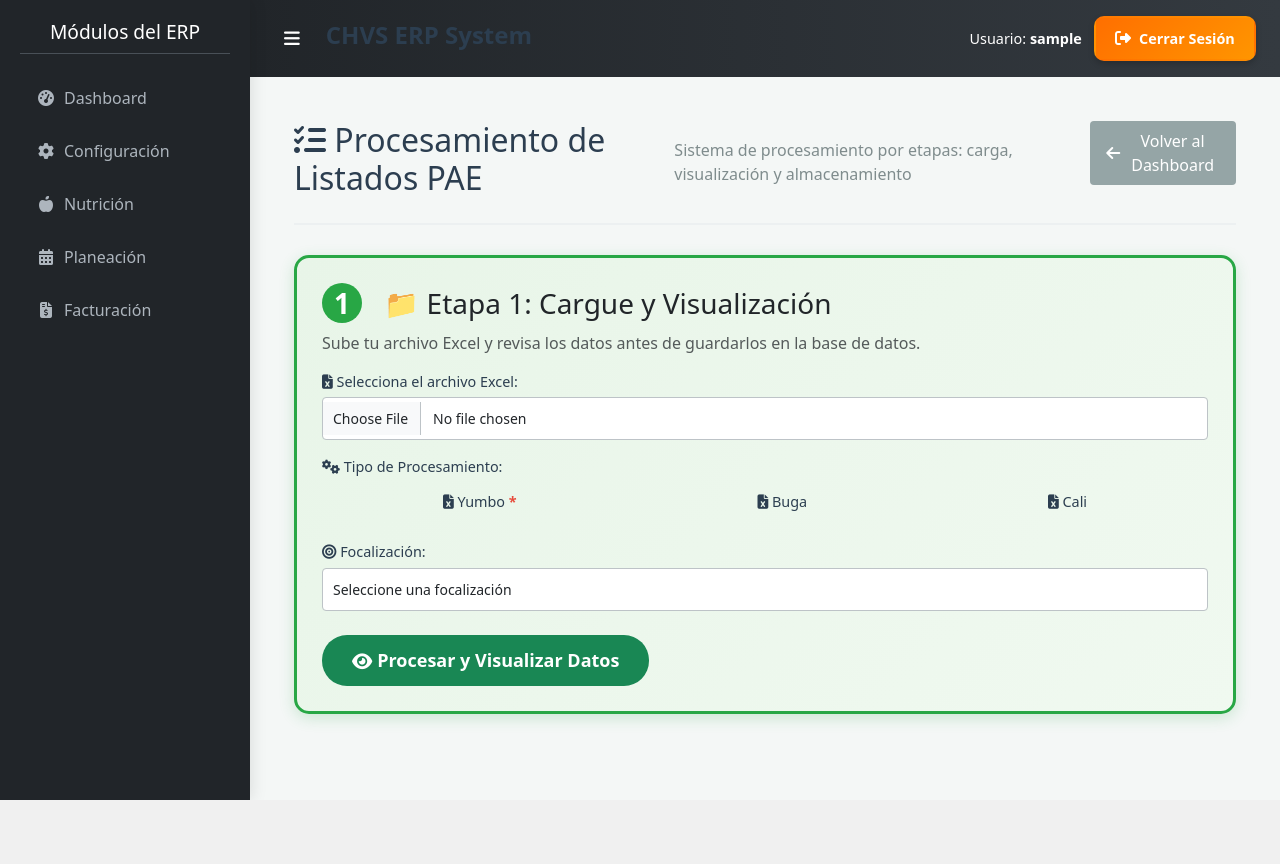
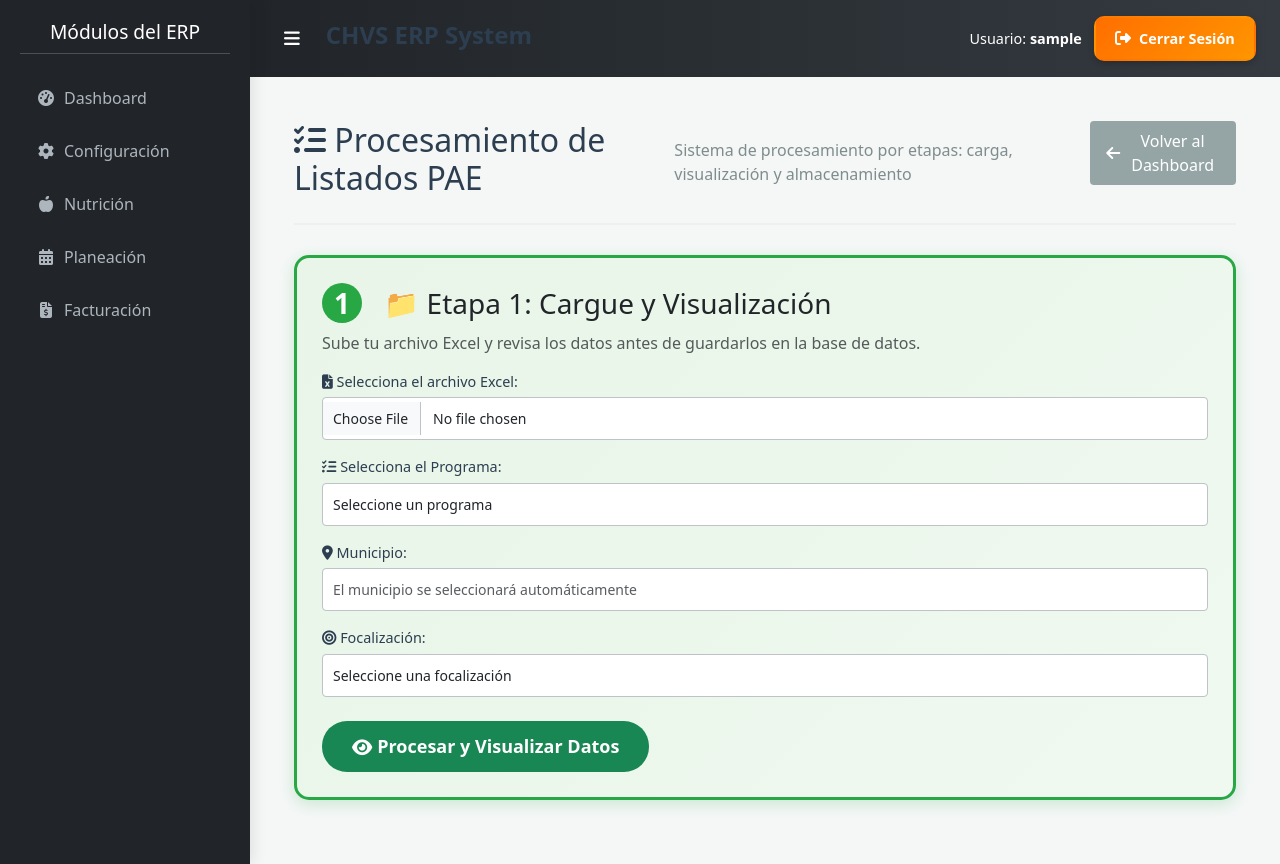
Before and after one commit to erpplaneacion-eng/ERP_CHVS, a Django app: page /facturacion/procesar-listados/ in a window 1280 px wide. Before the commit the page ends 800 px from the top, so only its background shows below. Run offline with Django 5.2, Linux system fonts and the light colour scheme; the visitor is signed in with stand-in values (Sample User, id 1); data that the repository does not hold is empty; parts of the project's set-up code (start-up, migrations or seed data) failed here and were passed over; some libraries are stand-ins or nearby versions.

Commit message:
se agrega programa a tabla de listados focalizacion

```diff
--- a/erp_chvs/facturacion/urls.py
+++ b/erp_chvs/facturacion/urls.py
@@ -26,4 +26,5 @@ urlpatterns = [
     path('estadisticas-sedes/', views.obtener_estadisticas_sedes, name='estadisticas_sedes'),
     path('api/focalizaciones-existentes/', views.api_focalizaciones_existentes, name='api_focalizaciones_existentes'),
     path('estadisticas-bd/', views.obtener_estadisticas_bd, name='estadisticas_bd'),
+    path('api/get-municipio-for-programa/', views.get_municipio_for_programa, name='get_municipio_for_programa'),
 ]
--- a/erp_chvs/facturacion/views.py
+++ b/erp_chvs/facturacion/views.py
@@ -79,9 +79,11 @@ def procesar_listados_view(request):
         HttpResponse: Página de procesamiento por etapas
     """
     # Inicializar contexto para las dos etapas
+    programas = Programa.objects.select_related('municipio').all()
     contexto = {
         # Configuración general
         'focalizaciones': FOCALIZACIONES_DISPONIBLES,
+        'programas': programas,
 
         # ETAPA 1: Visualización
         'etapa_actual': 1,
@@ -114,12 +116,27 @@ def procesar_listados_view(request):
                 # ================================
                 archivo = request.FILES['archivo_excel']
                 focalizacion = request.POST.get('focalizacion', '')
-                tipo_procesamiento = request.POST.get('tipo_procesamiento', '')
+                programa_id = request.POST.get('programa', '')
 
-                # Validar tipo de procesamiento
-                if not tipo_procesamiento:
-                    contexto['error'] = "Tipo de procesamiento no seleccionado. Por favor, seleccione el municipio (Yumbo, Buga o Cali)."
+                # Validar programa
+                if not programa_id:
+                    contexto['error'] = "Debe seleccionar un programa."
                     return render(request, 'facturacion/procesar_listados.html', contexto)
+
+                try:
+                    programa = Programa.objects.select_related('municipio').get(id=programa_id)
+                    municipio = programa.municipio.nombre_municipio
+                    # Determinar tipo_procesamiento a partir del municipio
+                    if "YUMBO" in municipio.upper():
+                        tipo_procesamiento = "yumbo"
+                    elif "BUGA" in municipio.upper():
+                        tipo_procesamiento = "buga"
+                    else:
+                        tipo_procesamiento = "nuevo" # Cali o cualquier otro
+                except Programa.DoesNotExist:
+                    contexto['error'] = "El programa seleccionado no es válido."
+                    return render(request, 'facturacion/procesar_listados.html', contexto)
+
 
                 # Validar focalización
                 if not focalizacion or focalizacion not in FOCALIZACIONES_DISPONIBLES:
@@ -156,6 +173,7 @@ def procesar_listados_view(request):
                     request.session['datos_etapa_1'] = {
                         'archivo_name': archivo.name,
                         'focalizacion': focalizacion,
+                        'programa_id': programa_id,
                         'tipo_procesamiento': tipo_procesamiento,
                         'total_registros': resultado.get('total_registros', 0),
                         'dataframe_procesado_json': df_json,  # DataFrame ya procesado
@@ -198,6 +216,7 @@ def procesar_listados_view(request):
                 archivo_name = datos_etapa_1['archivo_name']
                 focalizacion = datos_etapa_1['focalizacion']
                 tipo_procesamiento = datos_etapa_1['tipo_procesamiento']
+                programa_id = datos_etapa_1.get('programa_id')
 
                 FacturacionLogger.log_procesamiento_inicio(archivo_name, f"etapa_2_{tipo_procesamiento}", focalizacion)
 
@@ -215,7 +234,7 @@ def procesar_listados_view(request):
 
                     # Guardar directamente en BD usando el DataFrame procesado
 
-                    resultado_persistencia = PersistenceService.guardar_listados_focalizacion(df_procesado)
+                    resultado_persistencia = PersistenceService.guardar_listados_focalizacion(df_procesado, programa_id=programa_id)
 
                     # Crear resultado compatible con el contexto
                     resultado = {
@@ -245,7 +264,8 @@ def procesar_listados_view(request):
                         archivo_recreado,
                         focalizacion,
                         tipo_procesamiento,
-                        guardar_en_bd=True
+                        guardar_en_bd=True,
+                        programa_id=programa_id
                     )
 
                 # Actualizar contexto con resultados del guardado
@@ -295,13 +315,27 @@ def validar_archivo_ajax(request):
             })
 
         archivo = request.FILES['archivo_excel']
-        tipo_procesamiento = request.POST.get('tipo_procesamiento', '')
+        programa_id = request.POST.get('programa', '')
 
-        # Validar que se haya especificado tipo de procesamiento
-        if not tipo_procesamiento:
+        if not programa_id:
             return JsonResponse({
                 'success': False,
-                'error': 'Debe seleccionar el tipo de procesamiento (Yumbo, Buga o Cali)'
+                'error': 'Debe seleccionar un programa'
+            })
+
+        try:
+            programa = Programa.objects.get(id=programa_id)
+            municipio = programa.municipio.nombre_municipio
+            if "YUMBO" in municipio.upper():
+                tipo_procesamiento = "yumbo"
+            elif "BUGA" in municipio.upper():
+                tipo_procesamiento = "buga"
+            else:
+                tipo_procesamiento = "nuevo"
+        except Programa.DoesNotExist:
+            return JsonResponse({
+                'success': False,
+                'error': 'El programa seleccionado no es válido'
             })
 
         # Validar archivo básico
@@ -913,3 +947,22 @@ def generar_zip_masivo_etc(request, etc, mes, focalizacion):
         HttpResponse: Archivo ZIP con todos los PDFs de las sedes del ETC
     """
     return PDFAsistenciaService.generar_zip_masivo_por_etc(etc, mes, focalizacion)
+
+@login_required
+def get_municipio_for_programa(request):
+    """
+    Vista AJAX para obtener el municipio de un programa.
+    """
+    programa_id = request.GET.get('programa_id')
+    if not programa_id:
+        return JsonResponse({'error': 'No se proporcionó el ID del programa'}, status=400)
+
+    try:
+        programa = Programa.objects.select_related('municipio').get(id=programa_id)
+        municipio = {
+            'id': programa.municipio.pk,
+            'nombre': programa.municipio.nombre_municipio
+        }
+        return JsonResponse({'municipio': municipio})
+    except Programa.DoesNotExist:
+        return JsonResponse({'error': 'Programa no encontrado'}, status=404)
--- a/erp_chvs/templates/facturacion/procesar_listados.html
+++ b/erp_chvs/templates/facturacion/procesar_listados.html
@@ -50,27 +50,25 @@
                 <input type="file" class="form-control" name="archivo_excel" id="archivo_excel" required accept=".xls,.xlsx">
             </div>
 
-            <!-- Tipo de Procesamiento -->
+            <!-- Programa -->
             <div class="form-group mb-3">
-                <label class="form-label d-block">
-                    <i class="fas fa-cogs"></i> Tipo de Procesamiento:
+                <label for="programa" class="form-label">
+                    <i class="fas fa-tasks"></i> Selecciona el Programa:
                 </label>
-                <div class="btn-group" role="group" aria-label="Tipo de procesamiento">
-                    <input type="radio" class="btn-check" name="tipo_procesamiento" id="yumbo" value="yumbo" autocomplete="off" required>
-                    <label class="btn btn-outline-primary" for="yumbo">
-                        <i class="fas fa-file-excel"></i> Yumbo
-                    </label>
+                <select name="programa" id="programa" class="form-control" required>
+                    <option value="">Seleccione un programa</option>
+                    {% for programa in programas %}
+                    <option value="{{ programa.id }}">{{ programa.programa }} - {{ programa.municipio.nombre_municipio }}</option>
+                    {% endfor %}
+                </select>
+            </div>
 
-                    <input type="radio" class="btn-check" name="tipo_procesamiento" id="buga" value="buga" autocomplete="off">
-                    <label class="btn btn-outline-primary" for="buga">
-                        <i class="fas fa-file-excel"></i> Buga
-                    </label>
-
-                    <input type="radio" class="btn-check" name="tipo_procesamiento" id="nuevo" value="nuevo" autocomplete="off">
-                    <label class="btn btn-outline-primary" for="nuevo">
-                        <i class="fas fa-file-excel"></i> Cali
-                    </label>
-                </div>
+            <!-- Municipio (Display Only) -->
+            <div class="form-group mb-3">
+                <label class="form-label">
+                    <i class="fas fa-map-marker-alt"></i> Municipio:
+                </label>
+                <input type="text" id="municipio_display" class="form-control" readonly placeholder="El municipio se seleccionará automáticamente">
             </div>
 
             <!-- Focalización -->
@@ -357,122 +355,28 @@
 {% block extra_js %}
 <script>
     document.addEventListener('DOMContentLoaded', function() {
-        // Configurar validación del formulario
-        const formEtapa1 = document.getElementById('form-etapa-1');
-        if (formEtapa1) {
-            formEtapa1.addEventListener('submit', function(e) {
-                // Validar que se haya seleccionado un tipo de procesamiento
-                const tipoSeleccionado = document.querySelector('input[name="tipo_procesamiento"]:checked');
-                if (!tipoSeleccionado) {
-                    e.preventDefault();
-                    alert('⚠️ Por favor, seleccione el tipo de procesamiento (Yumbo, Buga o Cali)');
-                    return false;
-                }
-            });
-        }
+        const programaSelect = document.getElementById('programa');
+        const municipioDisplay = document.getElementById('municipio_display');
 
-        // Configurar validación de archivos
-        const fileInput = document.getElementById('archivo_excel');
-        if (fileInput) {
-            fileInput.addEventListener('change', function(e) {
-                const file = e.target.files[0];
-                if (file) {
-                    const fileInfo = document.createElement('small');
-                    fileInfo.className = 'form-text text-muted file-info';
-                    fileInfo.textContent = `Archivo seleccionado: ${file.name} (${formatFileSize(file.size)})`;
-
-                    const existingInfo = e.target.parentNode.querySelector('.file-info');
-                    if (existingInfo) {
-                        existingInfo.remove();
-                    }
-
-                    e.target.parentNode.appendChild(fileInfo);
-                }
-            });
-        }
-
-        // Función para formatear tamaño de archivo
-        function formatFileSize(bytes) {
-            if (bytes === 0) return '0 Bytes';
-            const k = 1024;
-            const sizes = ['Bytes', 'KB', 'MB', 'GB'];
-            const i = Math.floor(Math.log(bytes) / Math.log(k));
-            return parseFloat((bytes / Math.pow(k, i)).toFixed(2)) + ' ' + sizes[i];
-        }
-
-        // --- LÓGICA PARA BLOQUEAR FOCALIZACIONES EXISTENTES ---
-        const tipoProcesamientoRadios = document.querySelectorAll('input[name="tipo_procesamiento"]');
-        const focalizacionSelect = document.getElementById('focalizacion');
-
-        async function actualizarFocalizacionesDisponibles() {
-            const tipoRadio = document.querySelector('input[name="tipo_procesamiento"]:checked');
-            if (!tipoRadio) return; // Si no hay selección, salir
-
-            const tipoSeleccionado = tipoRadio.value;
-
-            // Resetear todas las opciones primero
-            Array.from(focalizacionSelect.options).forEach(opt => {
-                opt.disabled = false;
-                opt.textContent = opt.value; // Restaurar texto original
-            });
-
-            // Validar para Yumbo, Buga y Cali
-            if (tipoSeleccionado === 'yumbo' || tipoSeleccionado === 'buga' || tipoSeleccionado === 'nuevo') {
-                focalizacionSelect.disabled = true; // Bloquear mientras carga
-                const label = document.querySelector('label[for="focalizacion"]');
-                const originalText = label.innerHTML;
-                label.innerHTML += ' <span class="spinner-border spinner-border-sm" role="status" aria-hidden="true"></span>';
-
+        programaSelect.addEventListener('change', async function() {
+            const programaId = this.value;
+            if (programaId) {
                 try {
-                    // Determinar municipio según selección
-                    let municipio = '';
-                    let municipioNombre = ''; // Para mostrar en el mensaje
-
-                    if (tipoSeleccionado === 'yumbo') {
-                        municipio = 'YUMBO';
-                        municipioNombre = 'YUMBO';
-                    } else if (tipoSeleccionado === 'buga') {
-                        municipio = 'GUADALAJARA DE BUGA';
-                        municipioNombre = 'BUGA';
-                    } else if (tipoSeleccionado === 'nuevo') {
-                        municipio = 'CALI';
-                        municipioNombre = 'CALI';
-                    }
-
-                    const response = await fetch(`{% url 'facturacion:api_focalizaciones_existentes' %}?etc=${municipio}`);
-
-                    if (!response.ok) {
-                        throw new Error('Error al consultar el servidor.');
-                    }
-
-                    const data = await response.json();
-                    const focalizacionesExistentes = data.focalizaciones || [];
-
-                    if (focalizacionesExistentes.length > 0) {
-                        Array.from(focalizacionSelect.options).forEach(opt => {
-                            if (focalizacionesExistentes.includes(opt.value)) {
-                                opt.disabled = true;
-                                opt.textContent = `${opt.value} (Ya existe en ${municipioNombre})`;
-                            }
-                        });
+                    const response = await fetch(`{% url 'facturacion:get_municipio_for_programa' %}?programa_id=${programaId}`);
+                    if (response.ok) {
+                        const data = await response.json();
+                        municipioDisplay.value = data.municipio.nombre;
+                    } else {
+                        municipioDisplay.value = 'Error al obtener el municipio';
                     }
                 } catch (error) {
-                    console.error("Error al actualizar focalizaciones:", error);
-                    // Opcional: mostrar un mensaje de error al usuario
-                } finally {
-                    focalizacionSelect.disabled = false; // Desbloquear al finalizar
-                    label.innerHTML = originalText; // Restaurar texto del label
+                    console.error('Error:', error);
+                    municipioDisplay.value = 'Error de conexión';
                 }
+            } else {
+                municipioDisplay.value = 'El municipio se seleccionará automáticamente';
             }
-        }
-
-        tipoProcesamientoRadios.forEach(radio => {
-            radio.addEventListener('change', actualizarFocalizacionesDisponibles);
         });
-
-        // Ejecutar al cargar la página por si el radio ya está seleccionado
-        actualizarFocalizacionesDisponibles();
-
     });
 </script>
 {% endblock %}
```
Also changed, not shown: erp_chvs/facturacion/persistence_service.py (+7 -3 lines).
